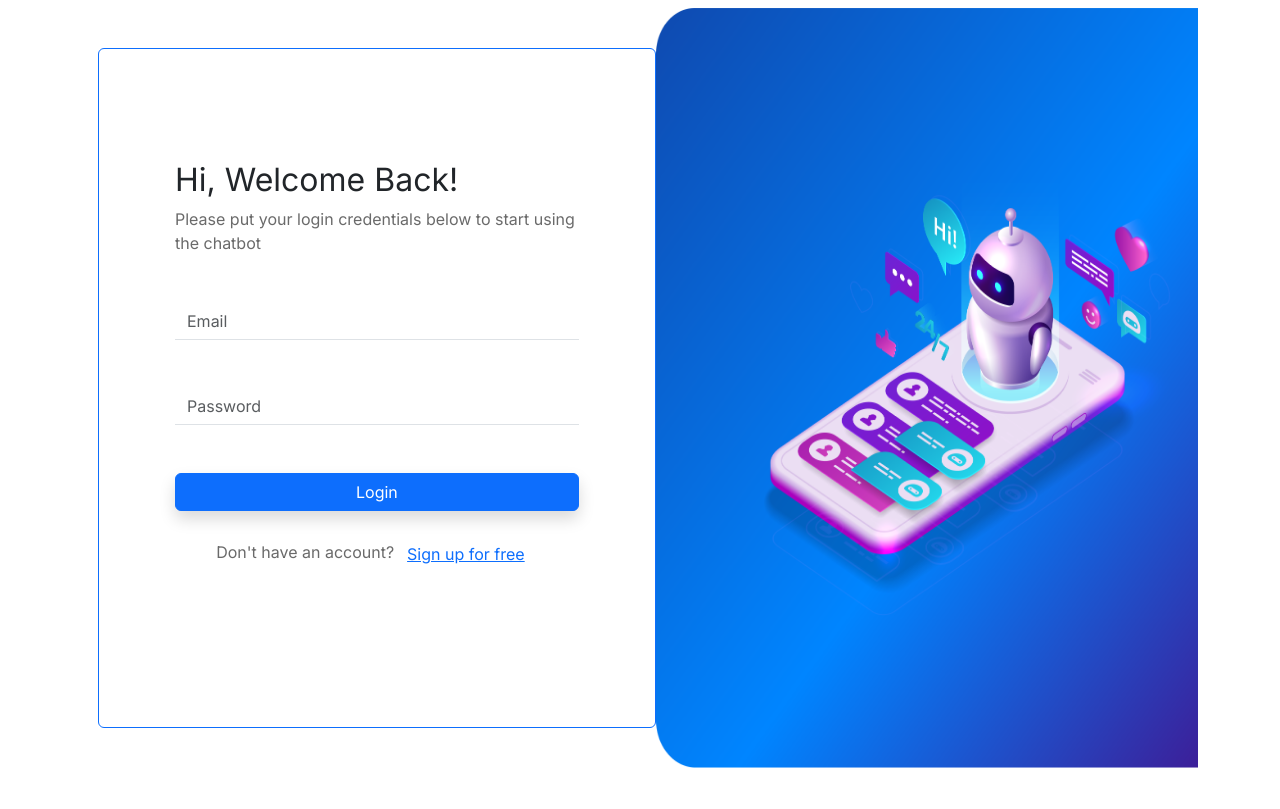
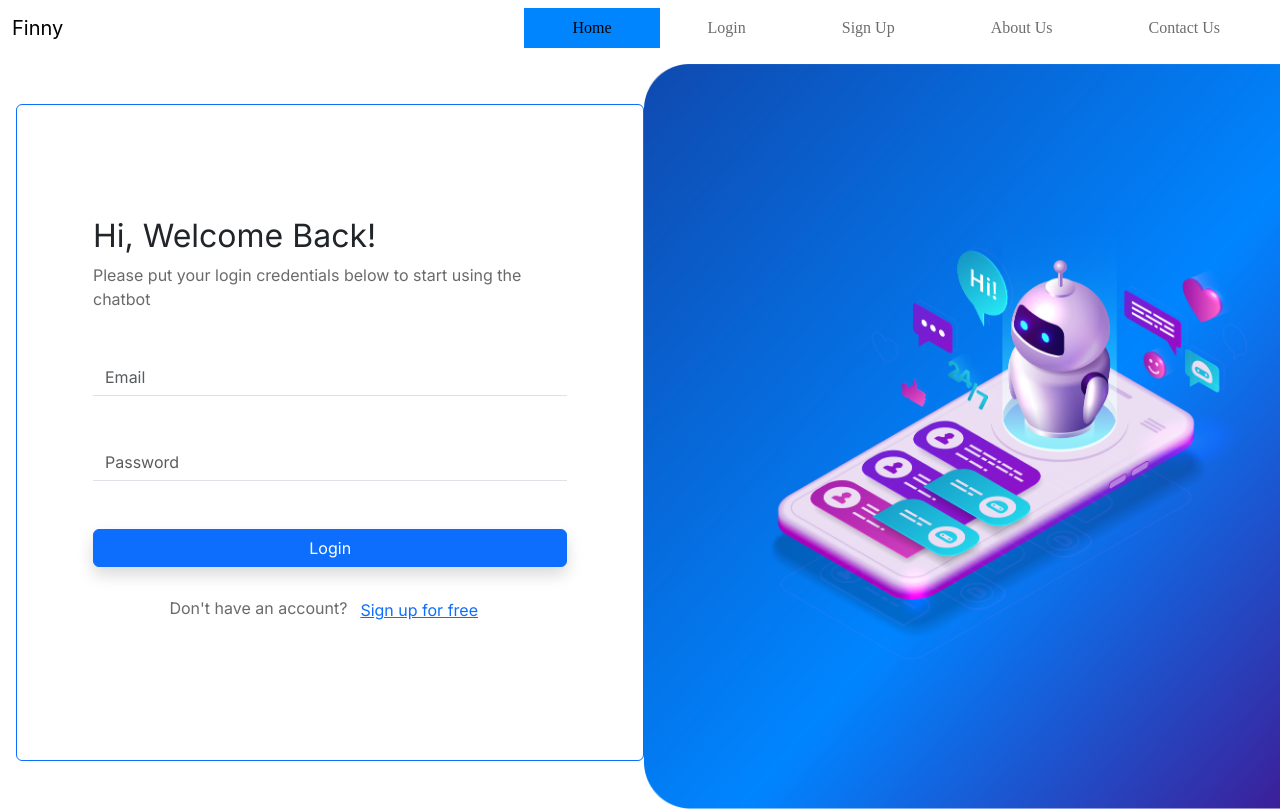
Before and after one commit to GouravChaki/Finny_Chatbot, a React (Create React App) app in the folder frontend/: page / in a window 1280 px wide. Built offline with nearby package versions, Linux system fonts and the light colour scheme.

Commit message:
Navbar
First commit for the Navbar

```diff
--- a/frontend/src/App.js
+++ b/frontend/src/App.js
@@ -2,9 +2,11 @@ import logo from './logo.svg';
 import './App.css';
 import Login from './Components/Login/Login';
 import Signup from './Components/Signup/Signup';
+import Navbar from './Components/Navbar/Navbar';
 function App() {
   return (
     <>
+    <Navbar/>
     <Login />
     {/* <Signup/> */}
     </>
--- a/frontend/src/Components/Login/Form.css
+++ b/frontend/src/Components/Login/Form.css
@@ -4,3 +4,10 @@
     border-top: 0;
     border-radius: 0;
 }
+
+@media (max-width:978px) {
+    .container{
+        padding: 0;
+        overflow-x: hidden;
+    }
+}
--- a/frontend/src/Components/Login/Login.js
+++ b/frontend/src/Components/Login/Login.js
@@ -4,9 +4,9 @@ import InputForm from './Form.js'
 export default function Login() {
 
   return (
-    <div className='container'>
+    //<div className='container'>
     <div className='d-flex flex-column flex-md-row'>
-      <div className='container card border-primary w-70 mt-5 mb-5 ms-3' style={{height:"85vh",width:"170vh"}}>
+      <div className='container card border-primary w-70 mt-5 mb-5 ms-3'>
         <div className="col-md">
           <div className="card-body mx-5 mt-5" style={{ fontFamily: 'Inter' }}>
             <h2 className="card-title mt-5">Hi, Welcome Back!</h2>
@@ -18,9 +18,11 @@ export default function Login() {
         </div>
       </div>
       <div className="mt-2">
-        <img src={pic} className="card-img img-fluid" style={{height:"95vh",width:"170vh"}} />
+        <img src={pic} className="card-img img-fluid"/>
       </div>
     </div>
-    </div>
+    //</div>
   )
 }
+
+//image styling: style={{height:"95vh",width:"170vh"}}
--- /dev/null
+++ b/frontend/src/Components/Navbar/Navbar.css
@@ -0,0 +1,15 @@
+.navbar-nav{
+    font-family: 'Inter, sans-serif';
+}
+
+.navbar-nav .nav-link {
+    color: #6D6D6D;
+}
+
+.navbar-nav .nav-link.active {
+    background-color: #0085FF;
+}
+
+.navbar-nav .nav-link:hover {
+    color: #add8e6 ;
+}
--- /dev/null
+++ b/frontend/src/Components/Navbar/Navbar.js
@@ -0,0 +1,30 @@
+// import Container from 'react-bootstrap/Container';
+// import Nav from 'react-bootstrap/Nav';
+// import Navbar from 'react-bootstrap/Navbar';
+// import NavDropdown from 'react-bootstrap/NavDropdown';
+import './Navbar.css'
+
+function Navbar() {
+    return (
+
+        <nav class="navbar navbar-expand-lg sticky-top navbar-primary bg-*">
+        <div class="container-fluid">
+          <a class="navbar-brand" href="#">Finny</a>
+          <button class="navbar-toggler" type="button" data-bs-toggle="collapse" data-bs-target="#navbarSupportedContent" aria-controls="navbarSupportedContent" aria-expanded="false" aria-label="Toggle navigation">
+            <span class="navbar-toggler-icon"/>
+          </button>
+          <div class="collapse navbar-collapse" id="navbarSupportedContent">
+            <div class="navbar-nav ms-auto">
+              <a class="nav-link active px-5" aria-current="page" href="#" >Home</a>
+              <a class="nav-link px-5" href="#">Login</a>
+              <a class="nav-link px-5" href="#">Sign Up</a>
+              <a class="nav-link px-5" href="#">About Us</a>
+              <a class="nav-link px-5" href="#">Contact Us</a>
+            </div>
+          </div>
+        </div>
+      </nav>
+    );
+}
+
+export default Navbar;
--- /dev/null
+++ b/package.json
@@ -0,0 +1,5 @@
+{
+  "dependencies": {
+    "react-router-dom": "^6.10.0"
+  }
+}
```
